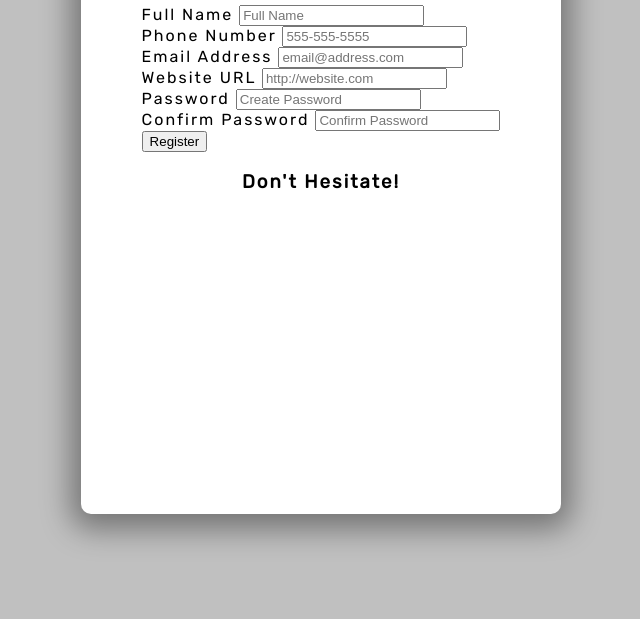
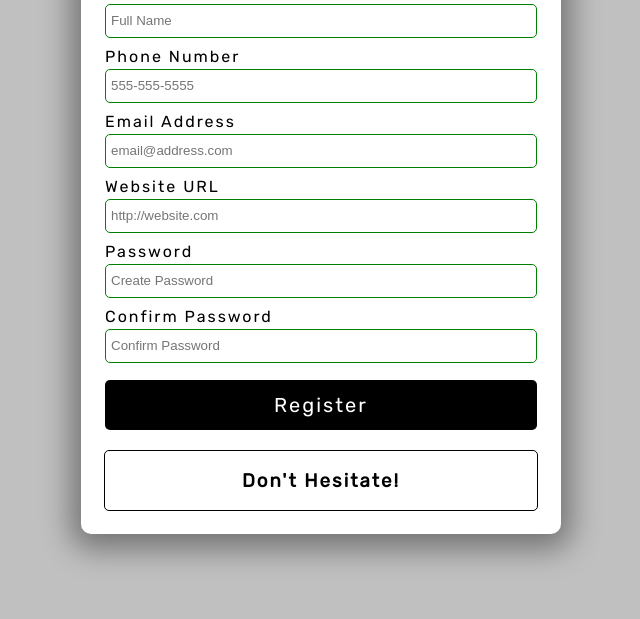
Before and after one commit to LeslieLopez25/form-validator, a plain HTML site: page index.html in a window 1280 px wide. Shown: the part 181-800 px from the top of the page, without its empty margins (319-959 px from the left). Drawn offline with Linux system fonts and the light colour scheme.

Commit message:
Added the rest of the form css

```diff
--- a/style.css
+++ b/style.css
@@ -18,7 +18,7 @@ body {
 
 .container {
   width: 480px;
-  height: 590px;
+  height: 630px;
   background: white;
   display: flex;
   flex-direction: column;
@@ -26,3 +26,69 @@ body {
   border-radius: 10px;
   box-shadow: 0 5px 30px 10px rgba(0, 0, 0, 0.4);
 }
+
+/* FORM */
+form {
+  width: 90%;
+}
+
+.form-group {
+  height: 65px;
+}
+
+label {
+  position: relative;
+  bottom: 3px;
+}
+
+input {
+  width: 100%;
+  height: 34px;
+  padding: 5px;
+  border: 1px solid black;
+  border-radius: 5px;
+  outline: none;
+  box-sizing: border-box;
+  transition: all 0.3s;
+}
+
+input:valid {
+  border: 1px solid green;
+}
+
+input:invalid {
+  border: 1px solid red;
+}
+
+button {
+  cursor: pointer;
+  color: white;
+  background: black;
+  border: none;
+  border-radius: 5px;
+  height: 50px;
+  width: 100%;
+  font-family: "Rubik", sans-serif;
+  font-size: 20px;
+  letter-spacing: 2px;
+  margin-top: 5px;
+}
+
+button:hover {
+  filter: brightness(200%);
+  background: rgb(27, 27, 27);
+}
+
+button:focus {
+  outline: none;
+}
+
+.message-container {
+  border: 1px solid black;
+  border-radius: 5px;
+  width: 90%;
+  margin-top: 20px;
+  display: flex;
+  justify-content: center;
+  color: black;
+}
```
